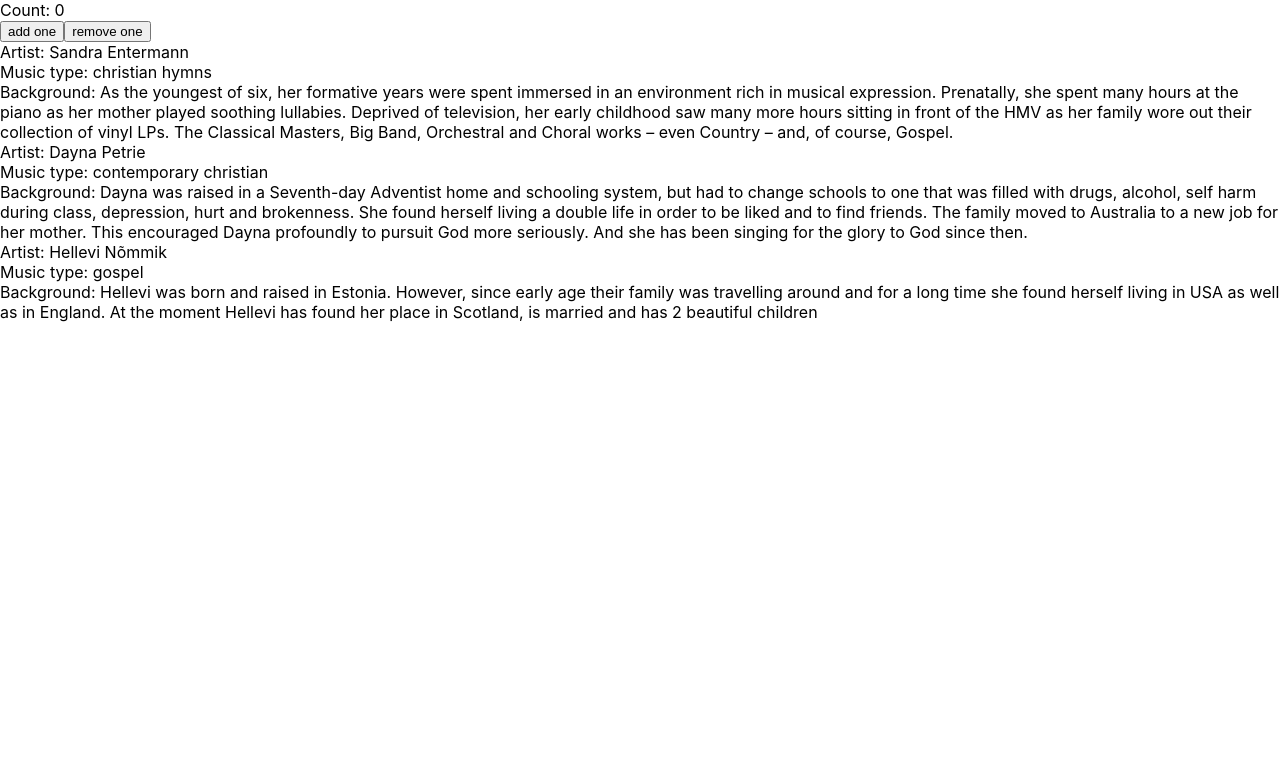
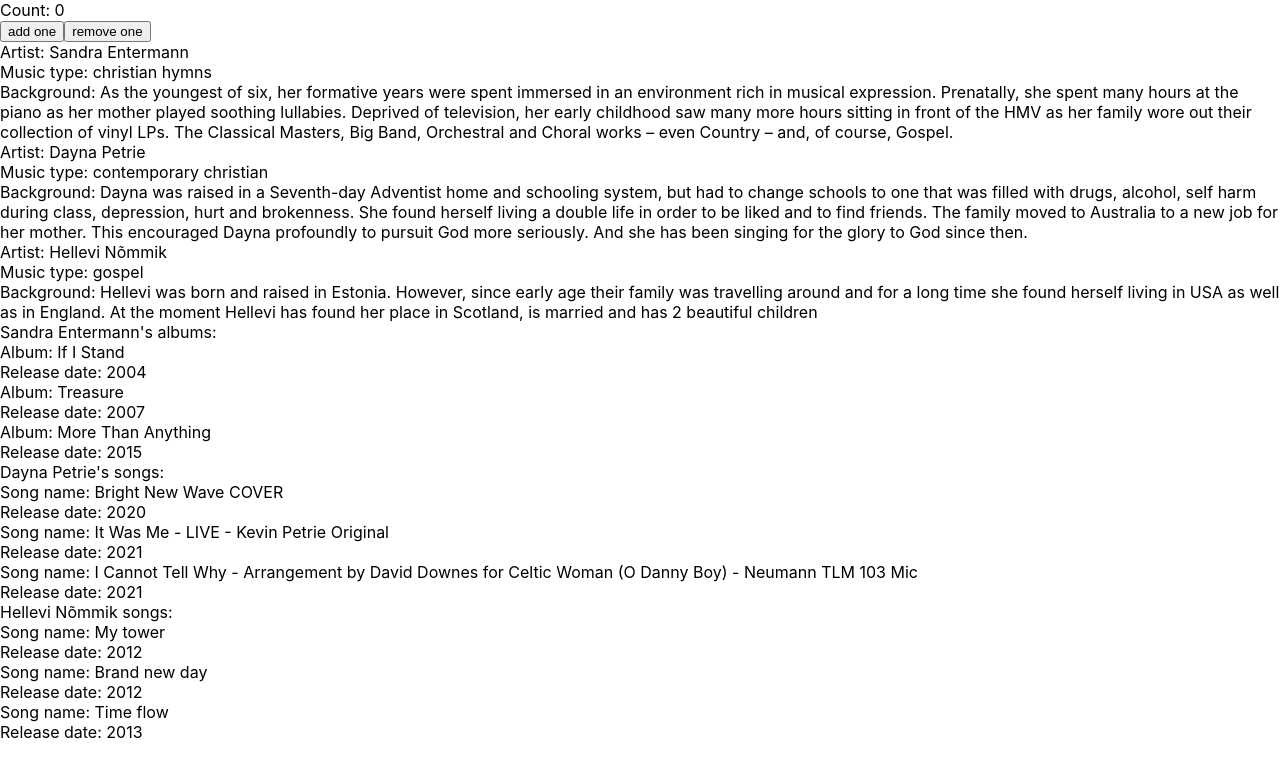
Before and after one commit to alicekres/musicians, a React (Create React App) app: page / in a window 1280 px wide. Shown: the top 778 px of the page. Built offline with nearby package versions, Linux system fonts and the light colour scheme.

Commit message:
add album info and show it in browser

```diff
--- a/src/Albums.js
+++ b/src/Albums.js
@@ -1,11 +1,64 @@
-// import React from "react";
+import React from 'react';
 
-// const Albums = () => {
-//     const albums
-// return (
-//     <>
-//     </>
-// )
-// }
+const Albums = () => {
+    const sandraAlbums = [
+        { album: 'If I Stand', releaseDate: 2004 },
+        { album: 'Treasure', releaseDate: 2007 },
+        { album: 'More Than Anything', releaseDate: 2015 },
+    ];
+    const daynaSongs = [
+        { song: 'Bright New Wave COVER', releaseDate: 2020 },
+        { song: 'It Was Me - LIVE - Kevin Petrie Original', releaseDate: 2021 },
+        {
+            song: 'I Cannot Tell Why - Arrangement by David Downes for Celtic Woman (O Danny Boy) - Neumann TLM 103 Mic',
+            releaseDate: 2021,
+        },
+    ];
+    const helleviSongs = [
+        { song: 'My tower', releaseDate: 2012 },
+        { song: 'Brand new day', releaseDate: 2012 },
+        { song: 'Time flow', releaseDate: 2013 },
+    ];
+    return (
+        <>
+            <div>
+                Sandra Entermann's albums:
+                {sandraAlbums &&
+                    sandraAlbums.map((album) => {
+                        return (
+                            <>
+                                <div>Album: {album.album}</div>
+                                <div>Release date: {album.releaseDate}</div>
+                            </>
+                        );
+                    })}
+            </div>
+            <div>
+                Dayna Petrie's songs:
+                {daynaSongs &&
+                    daynaSongs.map((song) => {
+                        return (
+                            <>
+                                <div>Song name: {song.song}</div>
+                                <div>Release date: {song.releaseDate}</div>
+                            </>
+                        );
+                    })}
+            </div>
+            <div>
+                Hellevi Nõmmik songs:
+                {helleviSongs &&
+                    helleviSongs.map((song) => {
+                        return (
+                            <>
+                                <div>Song name: {song.song}</div>
+                                <div>Release date: {song.releaseDate}</div>
+                            </>
+                        );
+                    })}
+            </div>
+        </>
+    );
+};
 
-// export default Albums
+export default Albums;
--- a/src/App.js
+++ b/src/App.js
@@ -1,3 +1,4 @@
+import Albums from './Albums';
 import Artists from './Artists';
 import Counter from './Counter';
 
@@ -6,6 +7,7 @@ function App() {
         <>
             <Counter />
             <Artists />
+            <Albums />
         </>
     );
 }
```
Also changed, not shown: ArtistCard.jsx (added, +42 -0 lines).
